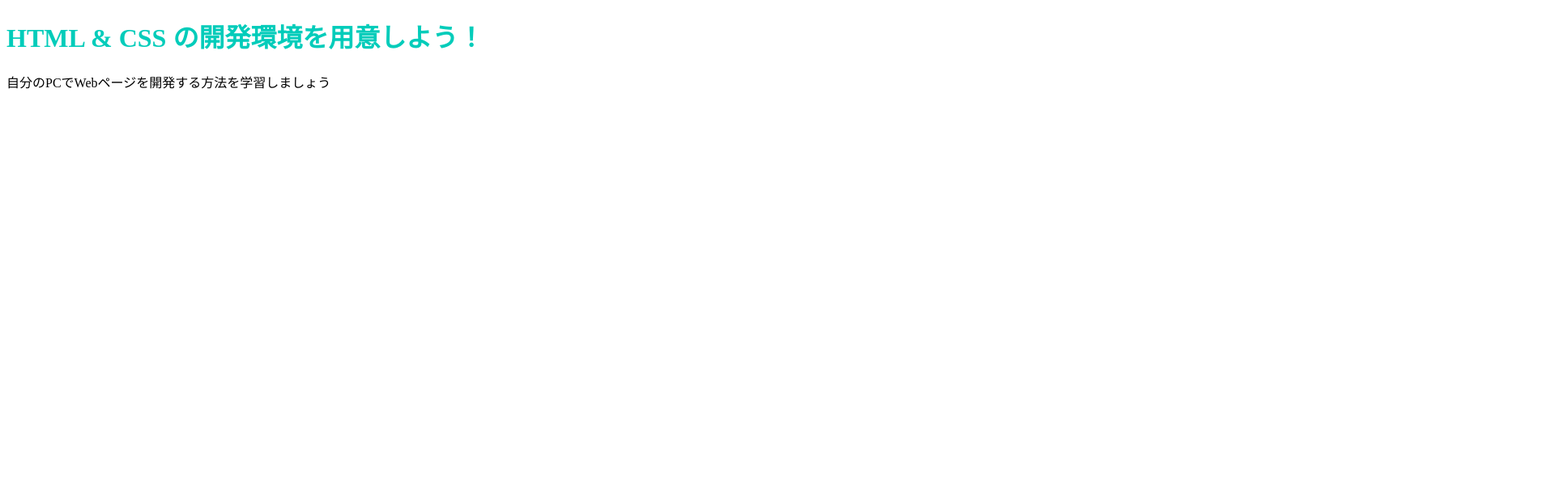
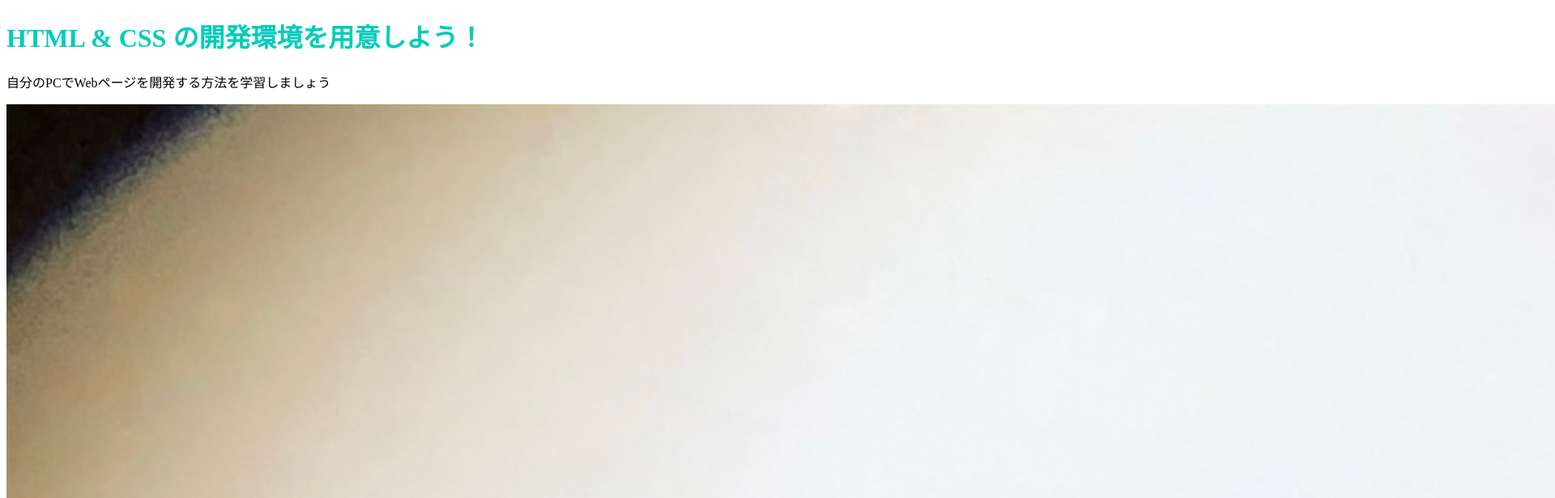
Before and after one commit to bbukkowasu/bbukkowasu.github.io, a plain HTML site: page index.html in a window 1280 px wide. Shown: the top 616 px of the page at 81% size, 1920 px wide, since content can reach past the window. Drawn offline with Linux system fonts and the light colour scheme.

Commit message:
Update index.html

```diff
--- a/index.html
+++ b/index.html
@@ -8,5 +8,6 @@
   <body>
     <h1 class="title">HTML & CSS の開発環境を用意しよう！</h1>
     <p>自分のPCでWebページを開発する方法を学習しましょう</p>
+    <img src="IMG_5100.jpg">
   </body>
 </html>
```
